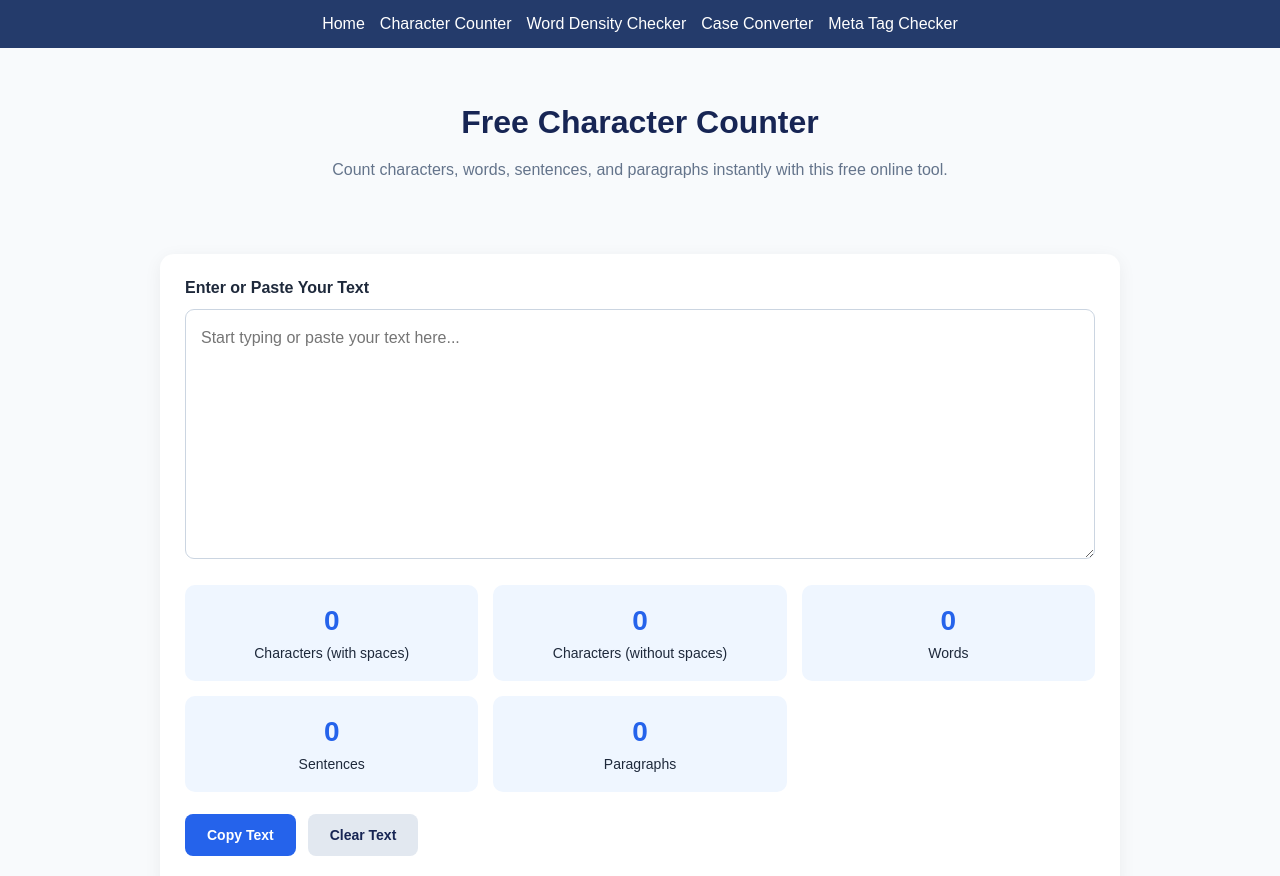
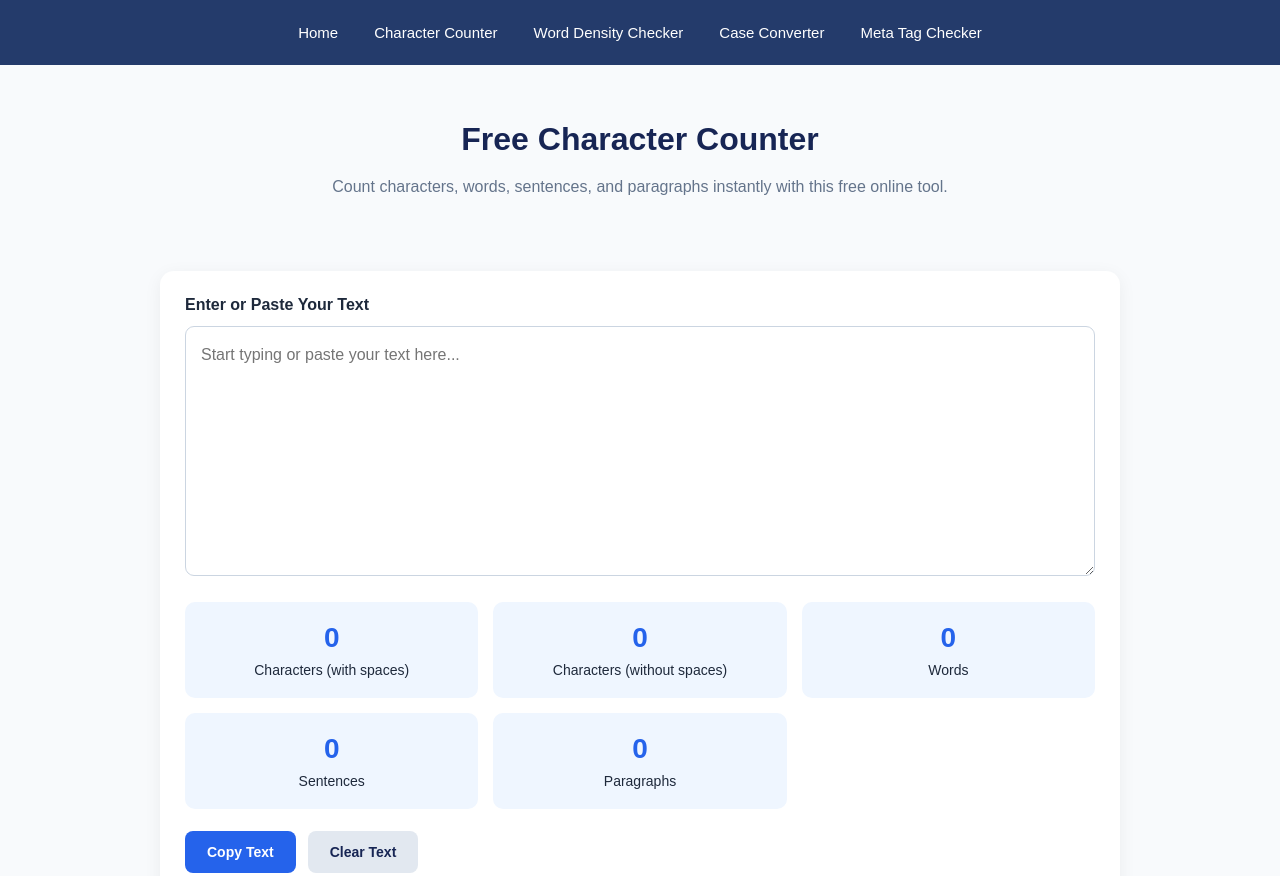
Before and after one commit to noreen918/word-tools-website, a plain HTML site: page character-counter.html in a window 1280 px wide. Shown: the top 876 px of the page. Drawn offline with Linux system fonts and the light colour scheme.

Commit message:
Update character-counter.html

```diff
--- a/character-counter.html
+++ b/character-counter.html
@@ -171,13 +171,57 @@ button:hover {
 </head>
 
 <body>
-<nav style="background:#243b6b; padding:15px; text-align:center; display:flex; flex-wrap:wrap; justify-content:center; gap:15px;">
-  <a href="index.html" style="color:white; text-decoration:none;">Home</a>
-  <a href="character-counter.html" style="color:white; text-decoration:none;">Character Counter</a>
-  <a href="word-density-checker.html" style="color:white; text-decoration:none;">Word Density Checker</a>
-  <a href="case-converter.html" style="color:white; text-decoration:none;">Case Converter</a>
-  <a href="meta-tag-checker.html" style="color:white; text-decoration:none;">Meta Tag Checker</a>
+<style>
+  .site-nav {
+    background: #243b6b;
+    padding: 14px 12px;
+    display: flex;
+    flex-wrap: wrap;
+    justify-content: center;
+    align-items: center;
+    gap: 8px;
+  }
+
+  .site-nav a {
+    color: white;
+    text-decoration: none;
+    padding: 10px 14px;
+    border-radius: 6px;
+    font-size: 15px;
+    transition: background 0.2s ease;
+  }
+
+  .site-nav a:hover {
+    background: #40598b;
+  }
+
+  .site-nav a.active {
+    background: white;
+    color: #243b6b;
+    font-weight: bold;
+  }
+
+  @media (max-width: 600px) {
+    .site-nav {
+      gap: 6px;
+      padding: 10px 6px;
+    }
+
+    .site-nav a {
+      font-size: 13px;
+      padding: 9px 10px;
+    }
+  }
+</style>
+
+<nav class="site-nav">
+  <a href="index.html">Home</a>
+  <a href="character-counter.html">Character Counter</a>
+  <a href="word-density-checker.html">Word Density Checker</a>
+  <a href="case-converter.html">Case Converter</a>
+  <a href="meta-tag-checker.html">Meta Tag Checker</a>
 </nav>
+
 <header>
     <h1>Free Character Counter</h1>
     <p>Count characters, words, sentences, and paragraphs instantly with this free online tool.</p>
```
